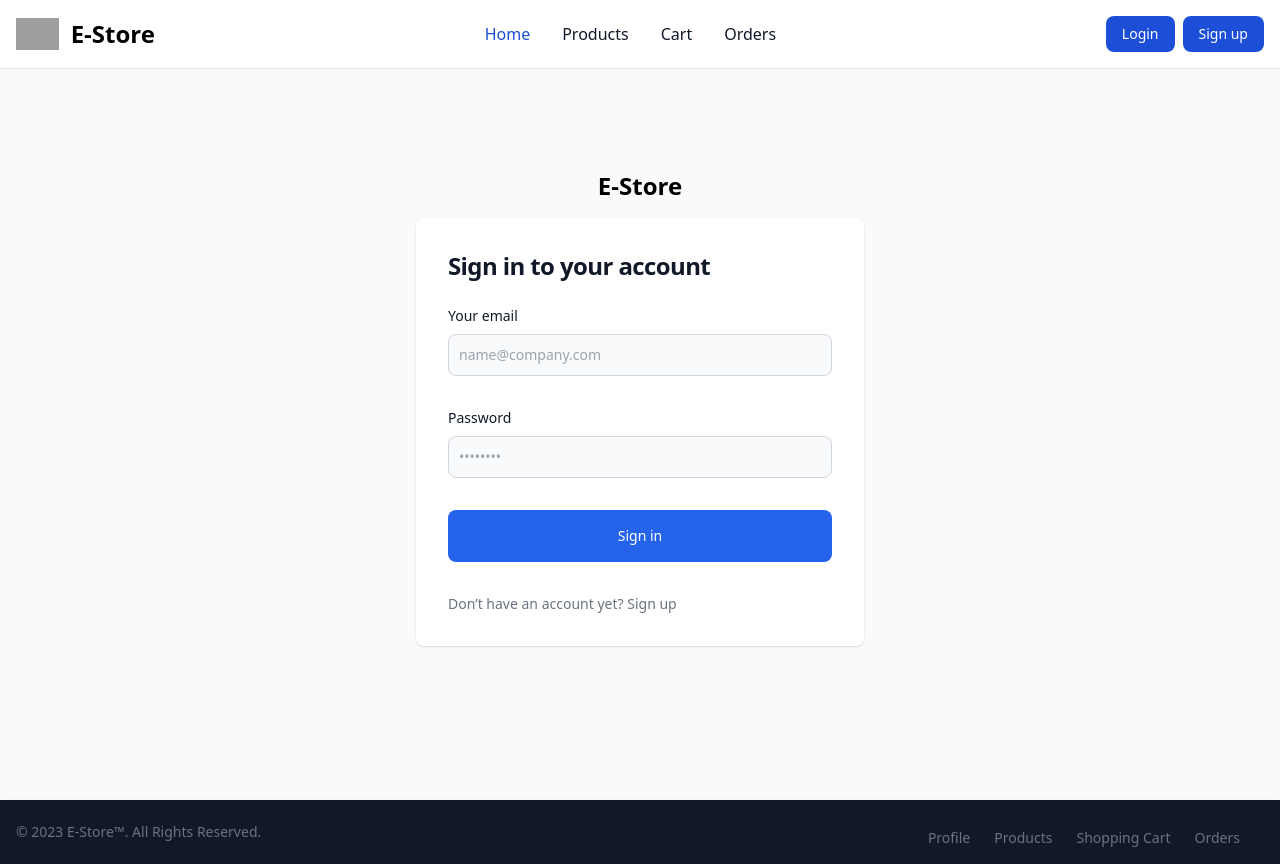
After one commit to mawaisismail/store-management-python, a Django app: page /user/login/ in a window 1280 px wide. The commit adds this page. Run offline with Django 4.2, Linux system fonts and the light colour scheme; some libraries are stand-ins or nearby versions; grey boxes are pictures that could not be loaded.

Commit message:
Added login page and urls

```diff
--- a/project/urls.py
+++ b/project/urls.py
@@ -15,10 +15,11 @@ Including another URLconf
     2. Add a URL to urlpatterns:  path('blog/', include('blog.urls'))
 """
 from django.contrib import admin
-from django.urls import path
+from django.urls import path, include
 from . import views
 
 urlpatterns = [
     path("", views.home_page),
     path('admin/', admin.site.urls),
+    path('user/', include('users.urls'))
 ]
--- a/templates/base.html
+++ b/templates/base.html
@@ -10,27 +10,27 @@
 <body>
 <nav class="bg-white fixed w-full z-20 top-0 left-0 border-b border-gray-200">
   <div class="max-w-screen-xl flex flex-wrap items-center justify-between mx-auto p-4">
-  <a href="#" class="flex items-center">
+  <a href="http://localhost:8000/" class="flex items-center">
       <img src="https://Flowbite.com/docs/images/logo.svg" class="h-8 mr-3" alt="E-Store Logo">
       <span class="self-center text-2xl font-semibold whitespace-nowrap dark:text-white">E-Store</span>
   </a>
   <div class="flex md:order-2 gap-2">
-      <button type="button" class="text-white bg-blue-700 hover:bg-blue-800 focus:ring-4 focus:outline-none focus:ring-blue-300 font-medium rounded-lg text-sm px-4 py-2 text-center mr-3 md:mr-0">Login</button>
-      <button type="button" class="text-white bg-blue-700 hover:bg-blue-800 focus:ring-4 focus:outline-none focus:ring-blue-300 font-medium rounded-lg text-sm px-4 py-2 text-center mr-3 md:mr-0">Sign up</button>
+      <a href="http://localhost:8000/user/login" class="text-white bg-blue-700 hover:bg-blue-800 focus:ring-4 focus:outline-none focus:ring-blue-300 font-medium rounded-lg text-sm px-4 py-2 text-center mr-3 md:mr-0">Login</a>
+    <a href="http://localhost:8000/user/sign-up" class="text-white bg-blue-700 hover:bg-blue-800 focus:ring-4 focus:outline-none focus:ring-blue-300 font-medium rounded-lg text-sm px-4 py-2 text-center mr-3 md:mr-0">Sign up</a>
   </div>
   <div class="items-center justify-between hidden w-full md:flex md:w-auto md:order-1" id="navbar-sticky">
-    <ul class="flex flex-col p-4 md:p-0 mt-4 font-medium border border-gray-100 rounded-lg bg-gray-50 md:flex-row md:space-x-8 md:mt-0 md:border-0 md:bg-white dark:bg-gray-800 md:dark:bg-gray-900 dark:border-gray-700">
+    <ul class="flex flex-col p-4 md:p-0 mt-4 font-medium border border-gray-100 rounded-lg bg-gray-50 md:flex-row md:space-x-8 md:mt-0 md:border-0 md:bg-white">
       <li>
-        <a href="#" class="block py-2 pl-3 pr-4 text-white bg-blue-700 rounded md:bg-transparent md:text-blue-700 md:p-0 md:dark:text-blue-500" aria-current="page">Home</a>
+        <a href="http://localhost:8000/" class="block py-2 pl-3 pr-4 text-white bg-blue-700 rounded md:bg-transparent md:text-blue-700 md:p-0 md:dark:text-blue-500" aria-current="page">Home</a>
       </li>
       <li>
-        <a href="#" class="block py-2 pl-3 pr-4 text-gray-900 rounded hover:bg-gray-100 md:hover:bg-transparent md:hover:text-blue-700 md:p-0 md:dark:hover:text-blue-500 dark:text-white dark:hover:bg-gray-700 dark:hover:text-white md:dark:hover:bg-transparent dark:border-gray-700">Products</a>
+        <a href="#" class="block py-2 pl-3 pr-4 text-gray-900 rounded hover:bg-gray-100 md:hover:bg-transparent md:hover:text-blue-700 md:p-0">Products</a>
       </li>
       <li>
-        <a href="#" class="block py-2 pl-3 pr-4 text-gray-900 rounded hover:bg-gray-100 md:hover:bg-transparent md:hover:text-blue-700 md:p-0 md:dark:hover:text-blue-500 dark:text-white dark:hover:bg-gray-700 dark:hover:text-white md:dark:hover:bg-transparent dark:border-gray-700">Cart</a>
+        <a href="#" class="block py-2 pl-3 pr-4 text-gray-900 rounded hover:bg-gray-100 md:hover:bg-transparent md:hover:text-blue-700 md:p-0">Cart</a>
       </li>
       <li>
-        <a href="#" class="block py-2 pl-3 pr-4 text-gray-900 rounded hover:bg-gray-100 md:hover:bg-transparent md:hover:text-blue-700 md:p-0 md:dark:hover:text-blue-500 dark:text-white dark:hover:bg-gray-700 dark:hover:text-white md:dark:hover:bg-transparent dark:border-gray-700">Orders</a>
+        <a href="#" class="block py-2 pl-3 pr-4 text-gray-900 rounded hover:bg-gray-100 md:hover:bg-transparent md:hover:text-blue-700 md:p-0">Orders</a>
       </li>
     </ul>
   </div>
@@ -43,7 +43,7 @@
     <div class="w-full mx-auto max-w-screen-xl p-4 md:flex md:items-center md:justify-between">
       <span class="text-sm text-gray-500 sm:text-center dark:text-gray-400">© 2023 <a href="#" class="hover:underline">E-Store™</a>. All Rights Reserved.
     </span>
-    <ul class="flex flex-wrap items-center mt-3 text-sm font-medium text-gray-500 dark:text-gray-400 sm:mt-0">
+    <ul class="flex flex-wrap items-center mt-3 text-sm font-medium text-gray-500">
         <li>
             <a href="#" class="mr-4 hover:underline md:mr-6 ">Profile</a>
         </li> <li>
--- /dev/null
+++ b/templates/login.html
@@ -0,0 +1,29 @@
+{% extends "base.html" %}
+{% block content %}
+<section class="bg-gray-50">
+  <div class="flex flex-col items-center justify-center px-6 py-8 mx-auto md:h-screen lg:py-0">
+         <p class="font-bold text-2xl py-4"> E-Store</p>
+      <div class="w-full bg-white rounded-lg shadow dark:border md:mt-0 sm:max-w-md xl:p-0">
+          <div class="p-6 space-y-4 md:space-y-6 sm:p-8">
+              <h1 class="text-xl font-bold leading-tight tracking-tight text-gray-900 md:text-2xl">
+                  Sign in to your account
+              </h1>
+              <form class="space-y-8" action="#">
+                  <div>
+                      <label for="email" class="block mb-2 text-sm font-medium text-gray-900">Your email</label>
+                      <input type="email" name="email" id="email" class="bg-gray-50 border border-gray-300 text-gray-900 sm:text-sm rounded-lg focus:ring-primary-600 focus:border-primary-600 block w-full p-2.5" placeholder="name@company.com" required="">
+                  </div>
+                  <div>
+                      <label for="password" class="block mb-2 text-sm font-medium text-gray-900 dark:text-white">Password</label>
+                      <input type="password" name="password" id="password" placeholder="••••••••" class="bg-gray-50 border border-gray-300 text-gray-900 sm:text-sm rounded-lg focus:ring-primary-600 focus:border-primary-600 block w-full p-2.5" required="">
+                  </div>
+                  <button type="submit" class="w-full py-4 text-white bg-blue-600 hover:bg-blue-700 font-medium rounded-lg text-sm px-5 py-2.5 text-center">Sign in</button>
+                  <p class="text-sm font-light text-gray-500 dark:text-gray-400">
+                      Don’t have an account yet? <a href="#" class="font-medium text-primary-600 hover:underline dark:text-primary-500">Sign up</a>
+                  </p>
+              </form>
+          </div>
+      </div>
+  </div>
+</section>
+{% endblock content %}
--- /dev/null
+++ b/users/urls.py
@@ -0,0 +1,6 @@
+from django.urls import path
+from . import views
+
+urlpatterns = [
+    path('login/', views.login_page),
+]
--- a/users/views.py
+++ b/users/views.py
@@ -1,3 +1,6 @@
-from django.shortcuts import render
+from django.http import HttpResponse
+from django.template.loader import get_template
 
-# Create your views here.
+
+def login_page(response):
+    return HttpResponse(get_template("login.html").render())
```
